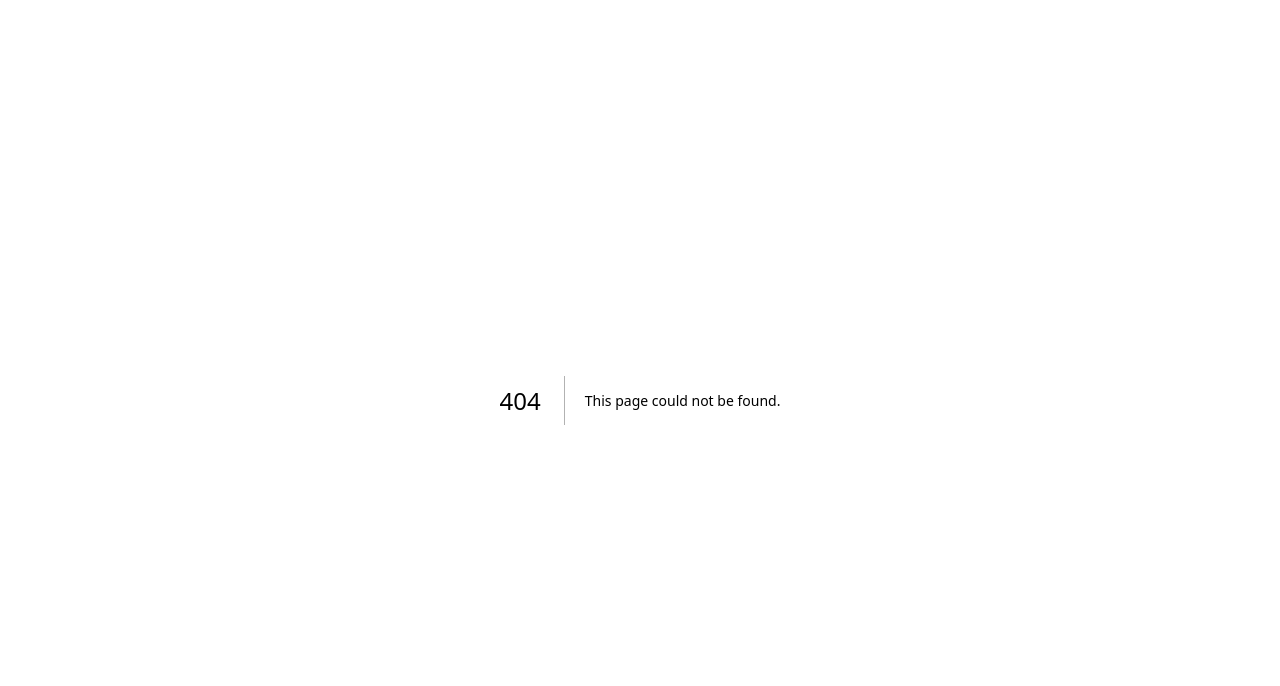
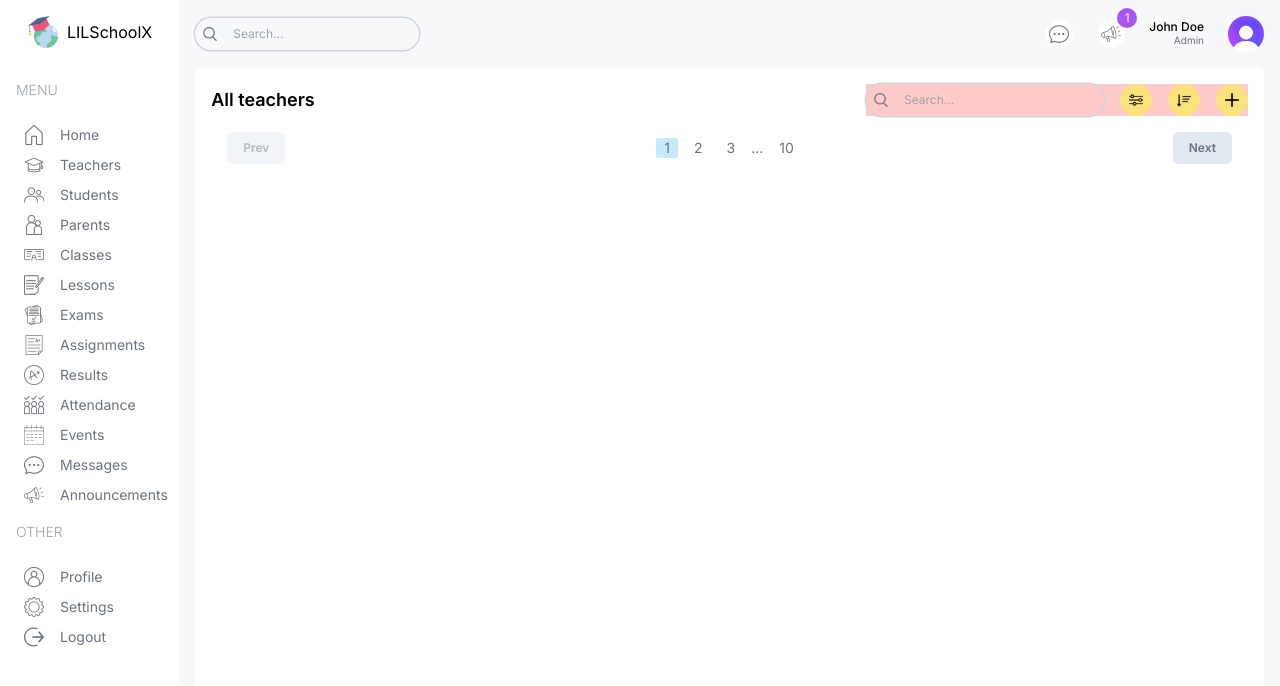
Before and after one commit to safak/next-dashboard-ui, a Next.js app: page /list/teachers in a window 1280 px wide. Before the commit this address had no page. Shown: the top 686 px of the page. Built offline with nearby package versions, Linux system fonts and the light colour scheme.

Commit message:
Pagination

```diff
--- /dev/null
+++ b/src/app/(dashboard)/list/teachers/page.tsx
@@ -0,0 +1,36 @@
+import Pagination from "@/components/Pagination";
+import TableSearch from "@/components/TableSearch";
+import Image from "next/image";
+
+const TeacherListPage = () => {
+  return (
+    <div className="bg-white p-4 rounded-md flex-1 m-4 mt-0">
+      {/* TOP */}
+      <div className="flex items-center justify-between">
+        <h1 className="hidden md:block text-lg font-semibold">All teachers</h1>
+        <div className="flex flex-col md:flex-row items-center gap-4 bg-red-200 w-full md:w-auto">
+          <TableSearch />
+          <div className="flex items-center gap-4 self-end">
+            <button className="w-8 h-8 flex items-center justify-center rounded-full bg-lamaYellow">
+              <Image src="/filter.png" alt="" width={14} height={14} />
+            </button>
+            <button className="w-8 h-8 flex items-center justify-center rounded-full bg-lamaYellow">
+              <Image src="/sort.png" alt="" width={14} height={14} />
+            </button>
+            <button className="w-8 h-8 flex items-center justify-center rounded-full bg-lamaYellow">
+              <Image src="/plus.png" alt="" width={14} height={14} />
+            </button>
+          </div>
+        </div>
+      </div>
+      {/* LIST */}
+      <div className=""></div>
+      {/* PAGINATION */}
+      <div className="">
+        <Pagination />
+      </div>
+    </div>
+  );
+};
+
+export default TeacherListPage;
--- /dev/null
+++ b/src/components/Pagination.tsx
@@ -0,0 +1,28 @@
+import React from "react";
+
+const Pagination = () => {
+  return (
+    <div className="p-4 flex items-center justify-between text-gray-500">
+      <button
+        disabled
+        className="py-2 px-4 rounded-md bg-slate-200 text-xs font-semibold disabled:opacity-50 disabled:cursor-not-allowed"
+      >
+        Prev
+      </button>
+      <div className="flex items-cepter gap-2 text-sm">
+        <button className="px-2 rounded-sm bg-lamaSky">1</button>
+        <button className="px-2 rounded-sm ">2</button>
+        <button className="px-2 rounded-sm ">3</button>
+        ...
+        <button className="px-2 rounded-sm ">10</button>
+      </div>
+      <button
+        className="py-2 px-4 rounded-md bg-slate-200 text-xs font-semibold disabled:opacity-50 disabled:cursor-not-allowed"
+      >
+        Next
+      </button>
+    </div>
+  );
+};
+
+export default Pagination;
--- /dev/null
+++ b/src/components/TableSearch.tsx
@@ -0,0 +1,13 @@
+import Image from 'next/image'
+import React from 'react'
+
+const TableSearch = () => {
+  return (
+    <div className="w-full md:w-auto flex items-center gap-2 text-xs rounded-full ring-[1.5px] ring-gray-300 px-2">
+            <Image src="/search.png" alt="" width={14} height={14} />
+            <input type="text" placeholder="Search..." className="w-[200px] p-2 bg-transparent outline-none" />
+          </div>
+  )
+}
+
+export default TableSearch
```
Also changed, not shown: 1 other file (tests, documents, lock files or other folders).
